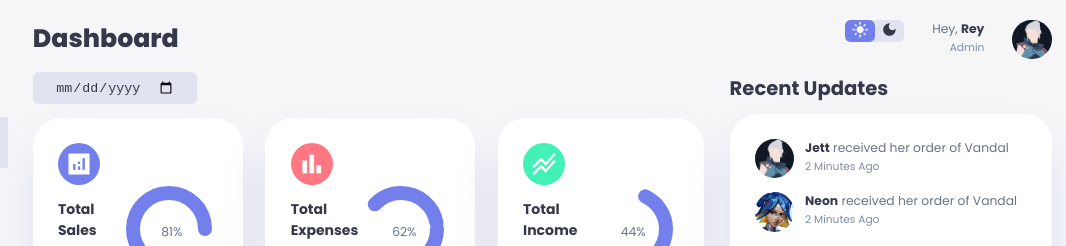
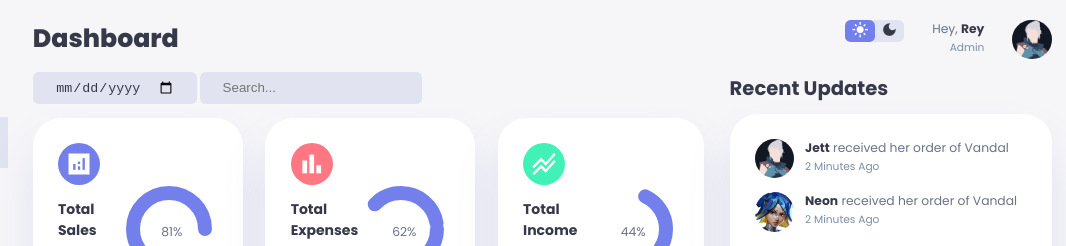
Before and after one commit to Raynald22/AdminDashboard, a plain HTML site: page index.html in a window 1280 px wide. Shown: the top 246 px of the page, 214-1280 px from the left. Drawn offline with Linux system fonts and the light colour scheme.

Commit message:
add search input

```diff
--- a/css/style.css
+++ b/css/style.css
@@ -248,9 +248,27 @@ main .date {
     padding: 0.5rem 1.6rem;
 }
 
+
 main .date input[type='date'] {
     background: transparent;
     color: var(--color-dark);
+}
+
+main .search {
+    display: inline-block;
+    background: var(--color-light);
+    border-radius: var(--border-radius-1);
+    margin-top: 1rem;
+    padding: 0.5rem 1.6rem;
+}
+
+main .search input[type='text'] {
+    background: transparent;
+    color: var(--color-dark);
+}
+
+main .search .icon {
+    font-size: 16px;
 }
 
 main .insights {
--- a/index.html
+++ b/index.html
@@ -9,6 +9,7 @@
 
     <!-- Material -->
     <link href="https://fonts.googleapis.com/icon?family=Material+Icons+Sharp" rel="stylesheet">
+    <link href="https://fonts.googleapis.com/icon?family=Material+Icons+Outlined" rel="stylesheet">
 
     <!-- CSS -->
     <link rel="stylesheet" href="css/style.css">
@@ -89,6 +90,10 @@
 
             <div class="date">
                 <input type="date" name="" id="">
+            </div>
+
+            <div class="search">
+                <input type="text" placeholder="Search...">
             </div>
 
             <div class="insights">
```
